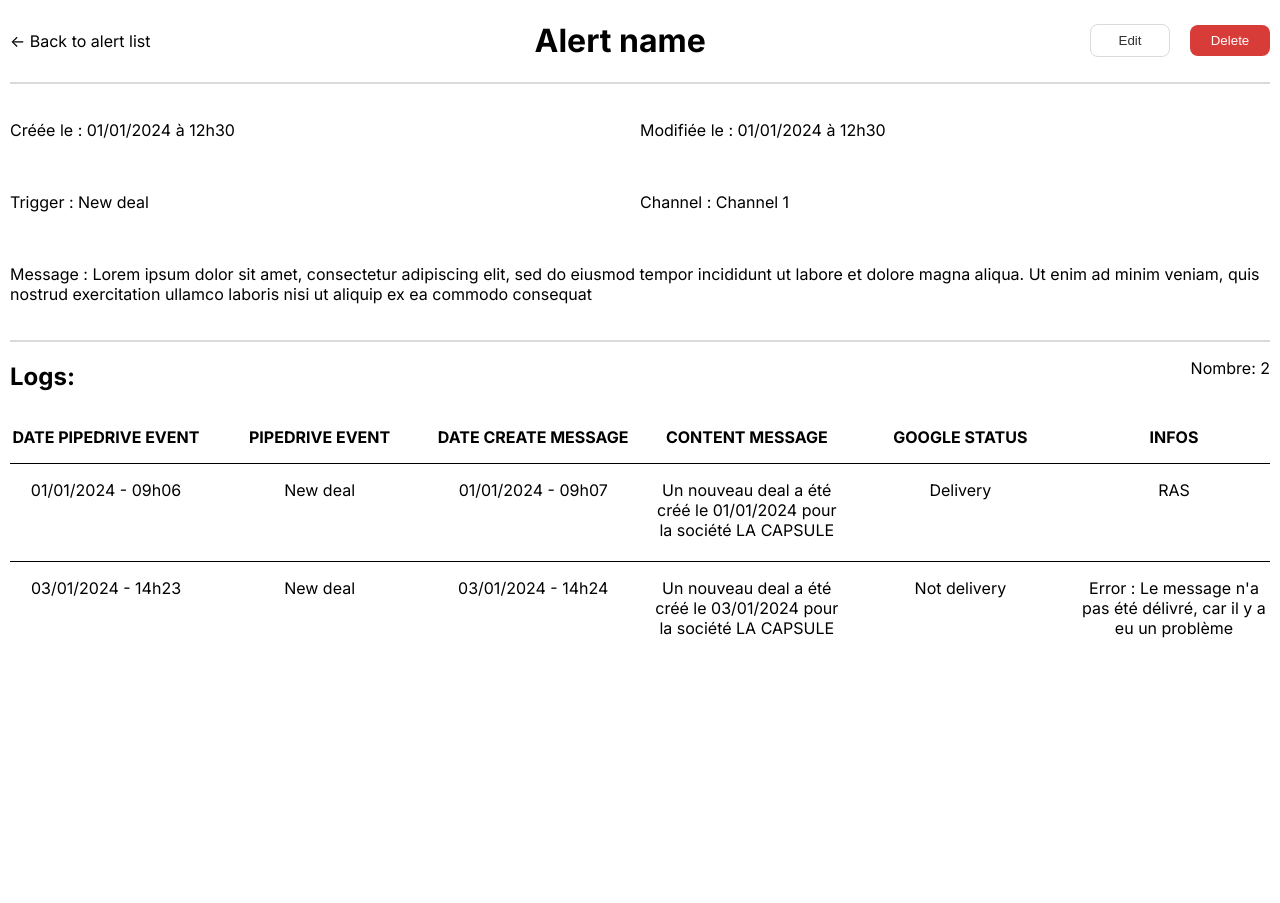
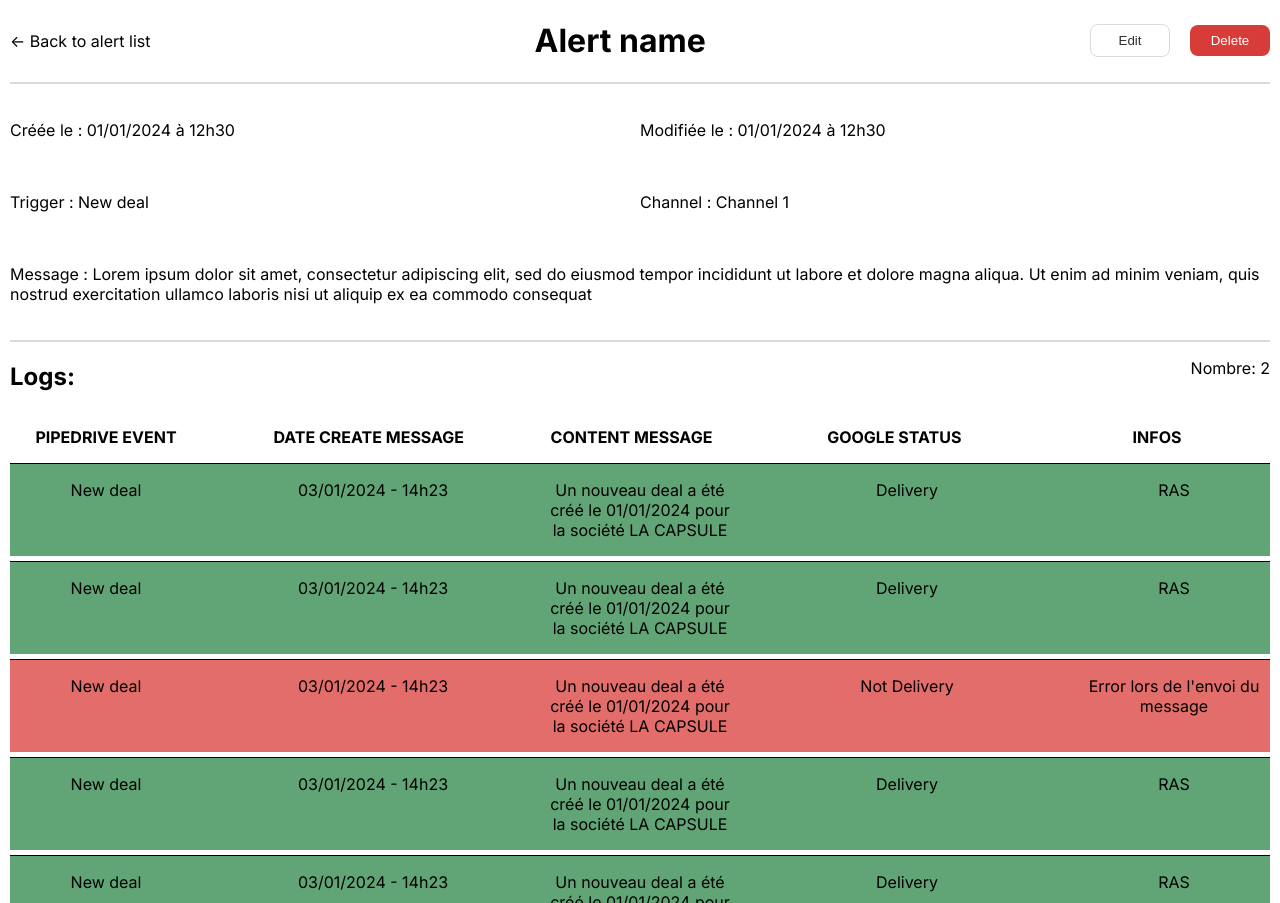
Before and after one commit to Florian-Curier/pipedrivechat-frontend, a Next.js app: page /alert-details in a window 1280 px wide. Before the commit the page ends 800 px from the top, so only its background shows below. Built offline with nearby package versions, Linux system fonts and the light colour scheme.

Commit message:
update du composant alertDetails pour scroll les logs

```diff
--- a/components/AlertDetails.js
+++ b/components/AlertDetails.js
@@ -2,6 +2,105 @@ import styles from '../styles/AlertDetails.module.css';
 import Link from 'next/link';
 
 function AlertDetails() {
+    let data = [
+        {
+            message_text: "Un nouveau deal a été créé le 01/01/2024 pour la société LA CAPSULE",
+            pipedrive_event: "New deal",
+            google_response_status: "Delivery",
+            google_error_message: "RAS",
+            creation_date : "03/01/2024 - 14h23",
+            interactions: 2,
+        },
+        {
+            message_text: "Un nouveau deal a été créé le 01/01/2024 pour la société LA CAPSULE",
+            pipedrive_event: "New deal",
+            google_response_status: "Delivery",
+            google_error_message: "RAS",
+            creation_date : "03/01/2024 - 14h23",
+            interactions: 2,
+        },
+        {
+            message_text: "Un nouveau deal a été créé le 01/01/2024 pour la société LA CAPSULE",
+            pipedrive_event: "New deal",
+            google_response_status: "Not Delivery",
+            google_error_message: "Error lors de l'envoi du message",
+            creation_date : "03/01/2024 - 14h23",
+            interactions: 2,
+        },
+        {
+            message_text: "Un nouveau deal a été créé le 01/01/2024 pour la société LA CAPSULE",
+            pipedrive_event: "New deal",
+            google_response_status: "Delivery",
+            google_error_message: "RAS",
+            creation_date : "03/01/2024 - 14h23",
+            interactions: 2,
+        },
+        {
+            message_text: "Un nouveau deal a été créé le 01/01/2024 pour la société LA CAPSULE",
+            pipedrive_event: "New deal",
+            google_response_status: "Delivery",
+            google_error_message: "RAS",
+            creation_date : "03/01/2024 - 14h23",
+            interactions: 2,
+        },
+        {
+            message_text: "Un nouveau deal a été créé le 01/01/2024 pour la société LA CAPSULE",
+            pipedrive_event: "New deal",
+            google_response_status: "Delivery",
+            google_error_message: "RAS",
+            creation_date : "03/01/2024 - 14h23",
+            interactions: 2,
+        },
+        {
+            message_text: "Un nouveau deal a été créé le 01/01/2024 pour la société LA CAPSULE",
+            pipedrive_event: "New deal",
+            google_response_status: "Delivery",
+            google_error_message: "RAS",
+            creation_date : "03/01/2024 - 14h23",
+            interactions: 2,
+        },
+        {
+            message_text: "Un nouveau deal a été créé le 01/01/2024 pour la société LA CAPSULE",
+            pipedrive_event: "New deal",
+            google_response_status: "Not Delivery",
+            google_error_message: "Error lors de l'envoi du message",
+            creation_date : "03/01/2024 - 14h23",
+            interactions: 2,
+        },
+        {
+            message_text: "Un nouveau deal a été créé le 01/01/2024 pour la société LA CAPSULE",
+            pipedrive_event: "New deal",
+            google_response_status: "Delivery",
+            google_error_message: "RAS",
+            creation_date : "03/01/2024 - 14h23",
+            interactions: 2,
+        },
+        {
+            message_text: "Un nouveau deal a été créé le 01/01/2024 pour la société LA CAPSULE",
+            pipedrive_event: "New deal",
+            google_response_status: "Delivery",
+            google_error_message: "RAS",
+            creation_date : "03/01/2024 - 14h23",
+            interactions: 2,
+        },
+    ]
+
+    let listLogs = data.map(log => {
+        let styleItem = {backgroundColor: 'rgba(45, 134, 71, 0.75)'}
+        if(log.google_response_status === "Not Delivery"){
+            styleItem = {backgroundColor: 'rgba(216, 60, 56, 0.75)'}
+        }
+
+        return (
+            <div className={styles.logsItem} style={styleItem}>
+                <div className={styles.logsSubItem}><p>{log.pipedrive_event}</p></div>
+                <div className={styles.logsSubItem}><p>{log.creation_date}</p></div>
+                <div className={styles.logsSubItem}><p>{log.message_text}</p></div>
+                <div className={styles.logsSubItem}><p>{log.google_response_status}</p></div>
+                <div className={styles.logsSubItem}><p>{log.google_error_message}</p></div>
+            </div>
+        )
+    })
 
     return (
     <div className={styles.container}>
@@ -37,7 +136,6 @@ function AlertDetails() {
             </div>
 
             <div className={styles.logsListTitle}>
-                <div className={styles.logsSubItem}><p>DATE PIPEDRIVE EVENT</p></div>
                 <div className={styles.logsSubItem}><p>PIPEDRIVE EVENT</p></div>
                 <div className={styles.logsSubItem}><p>DATE CREATE MESSAGE</p></div>
                 <div className={styles.logsSubItem}><p>CONTENT MESSAGE</p></div>
@@ -46,23 +144,7 @@ function AlertDetails() {
             </div>
 
             <div className={styles.logsListItems}>
-                <div className={styles.logsItem}>
-                    <div className={styles.logsSubItem}><p>01/01/2024 - 09h06</p></div>
-                    <div className={styles.logsSubItem}><p>New deal</p></div>
-                    <div className={styles.logsSubItem}><p>01/01/2024 - 09h07</p></div>
-                    <div className={styles.logsSubItem}><p>Un nouveau deal a été créé le 01/01/2024 pour la société LA CAPSULE</p></div>
-                    <div className={styles.logsSubItem}><p>Delivery</p></div>
-                    <div className={styles.logsSubItem}><p>RAS</p></div>
-                </div>
-
-                <div className={styles.logsItem}>
-                    <div className={styles.logsSubItem}><p>03/01/2024 - 14h23</p></div>
-                    <div className={styles.logsSubItem}><p>New deal</p></div>
-                    <div className={styles.logsSubItem}><p>03/01/2024 - 14h24</p></div>
-                    <div className={styles.logsSubItem}><p>Un nouveau deal a été créé le 03/01/2024 pour la société LA CAPSULE</p></div>
-                    <div className={styles.logsSubItem}><p>Not delivery</p></div>
-                    <div className={styles.logsSubItem}><p>Error : Le message n'a pas été délivré, car il y a eu un problème</p></div>
-                </div>
+                {listLogs}
             </div>
         </div>
     </div>
--- a/pages/stats.js
+++ b/pages/stats.js
@@ -1,8 +1,7 @@
-import ModalCreateAlert from '../components/ModalCreateAlert';
-// import Stats from '../components/Stats'
+import Stats from '../components/Stats'
 
 function StatsPage () {
-    return <ModalCreateAlert />
+    return <Stats />
 }
 
 export default StatsPage;
--- a/styles/AlertDetails.module.css
+++ b/styles/AlertDetails.module.css
@@ -2,6 +2,7 @@
     display: flex;
     flex-direction: column;
     margin: 0px 10px 0px 10px;
+    height: 100vh;
 }
 
 .header{
@@ -37,6 +38,16 @@
     display: flex;
     justify-content: space-between;
     font-weight: bold;
+    margin-right: 17px;
+}
+
+.logs{
+    height: 55%;
+}
+
+.logsListItems{
+    overflow: scroll;
+    height: 100%;
 }
 
 .logsItem{
```
Also changed, not shown: components/Stats.js (+15 -1 lines), styles/Stats.module.css (+7 -0 lines).
